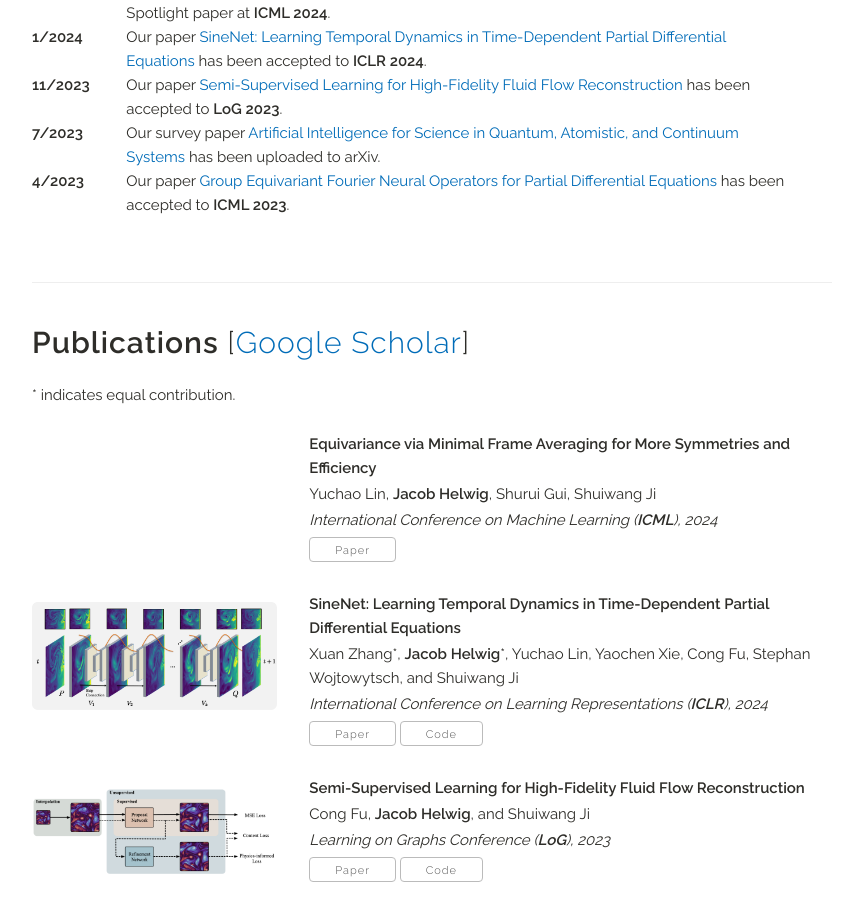
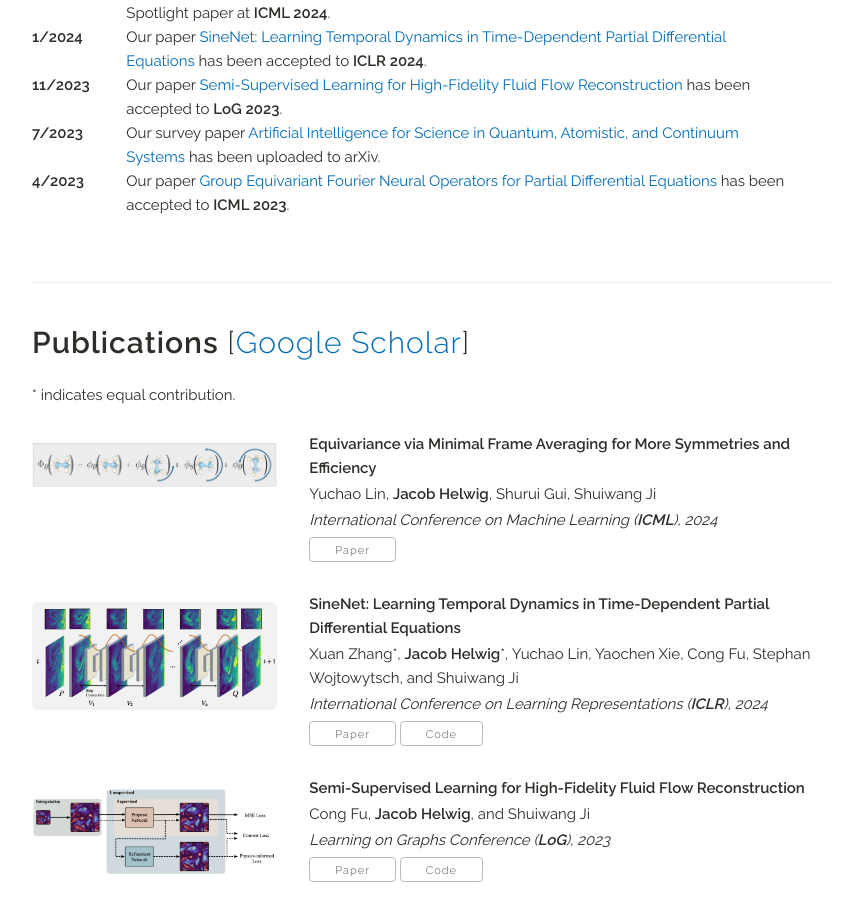
Before and after one commit to JacobHelwig/JacobHelwig.github.io, a Jekyll site: the page built from index.html, in a window 1280 px wide. Shown: the part 852-1769 px from the top of the page, without its empty margins (208-1071 px from the left). Built offline with Jekyll 4.4.1, drawn with Linux system fonts in a browser that asks for light colours; a style sheet for code colours, icons or effects is not loaded.

Commit message:
Update resume and add MFA picture

```diff
--- a/_data/publications.yaml
+++ b/_data/publications.yaml
@@ -4,6 +4,7 @@ papers:
     authors: "Yuchao Lin, <b>Jacob Helwig</b>, Shurui Gui, Shuiwang Ji"
     venue: "International Conference on Machine Learning (<b>ICML</b>), 2024"
     paper_pdf: "https://arxiv.org/abs/2406.07598"
+    img: "/assets/imgs/mfa.png"
     selected: y
 
   - title: "SineNet: Learning Temporal Dynamics in Time-Dependent Partial Differential Equations"
```
Also changed, not shown: assets/imgs/mfa.png (added), 2 other files.
